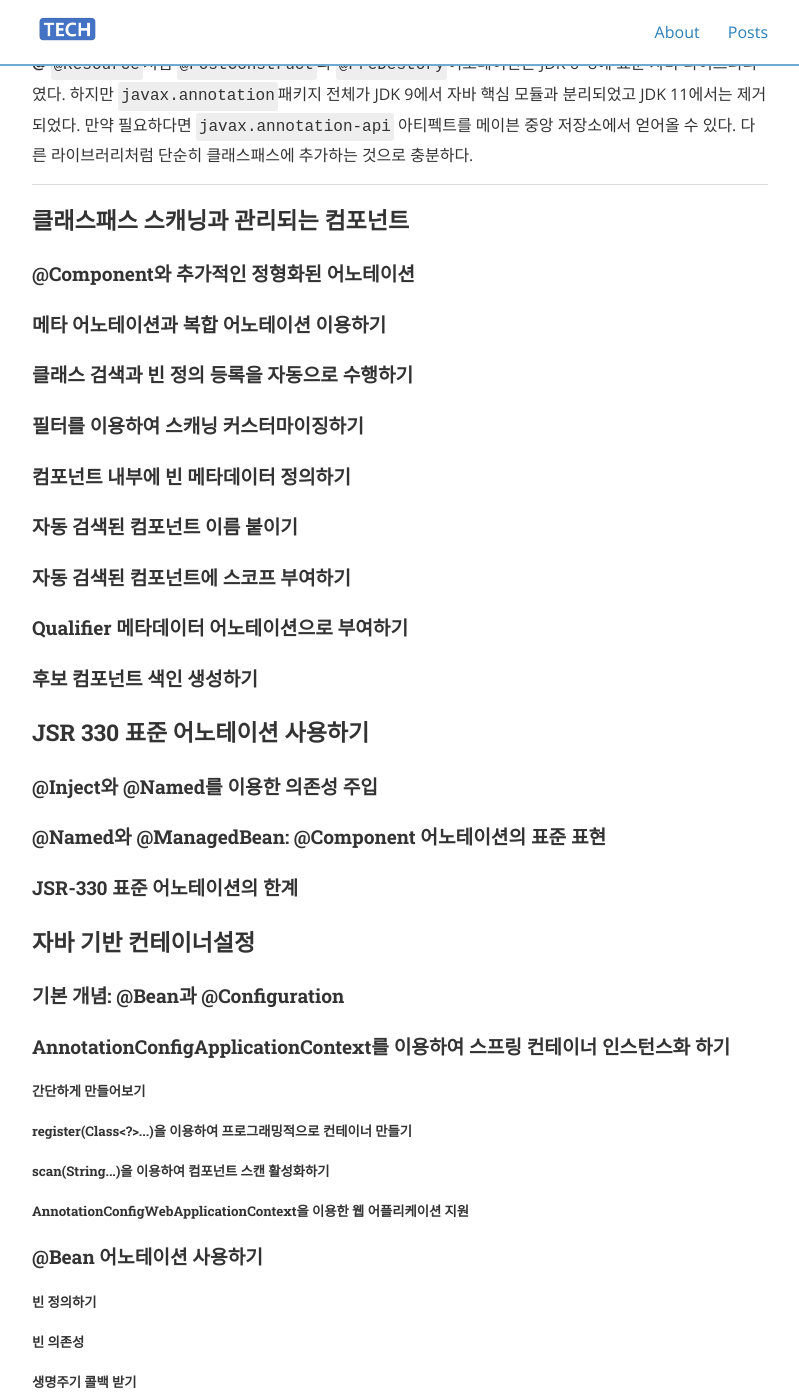
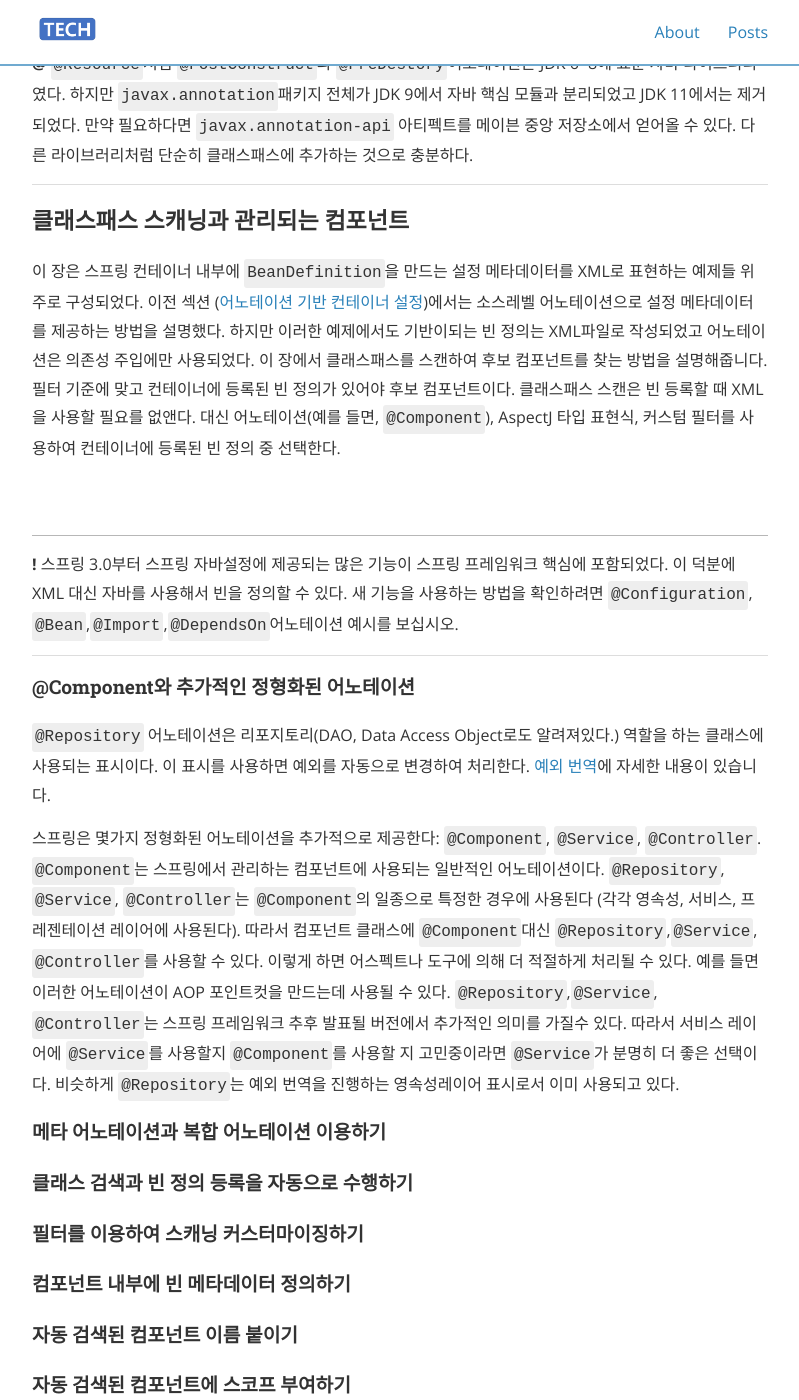
Before and after one commit to e406hsy/e406hsy.github.io, a Jekyll site: the page built from _posts/2020-05-17-Spring_Reference_Core_1_Beans.md, in a window 1280 px wide and 1400 px high, scrolled down 106684 px. Shown: the whole window, without its empty margins (240-1039 px from the left). Built offline with Jekyll 4.4.1, drawn with Linux system fonts in a browser that asks for light colours; nearby versions of some CDN libraries; comment, search, counter and statistics services are not loaded.

Commit message:
add: add contents

```diff
--- a/_posts/2020-05-17-Spring_Reference_Core_1_Beans.md
+++ b/_posts/2020-05-17-Spring_Reference_Core_1_Beans.md
@@ -3160,7 +3160,18 @@ public class CachingMovieLister {
 
 <h3 id="beans-classpath-scanning">클래스패스 스캐닝과 관리되는 컴포넌트</h3>
 
+이 장은 스프링 컨테이너 내부에 `BeanDefinition`을 만드는 설정 메타데이터를 XML로 표현하는 예제들 위주로 구성되었다. 이전 섹션 ([어노테이션 기반 컨테이너 설정](#beans-annotation-config))에서는 소스레벨 어노테이션으로 설정 메타데이터를 제공하는 방법을 설명했다. 하지만 이러한 예제에서도 기반이되는 빈 정의는 XML파일로 작성되었고 어노테이션은 의존성 주입에만 사용되었다. 이 장에서 클래스패스를 스캔하여 후보 컴포넌트를 찾는 방법을 설명해줍니다. 필터 기준에 맞고 컨테이너에 등록된 빈 정의가 있어야 후보 컴포넌트이다. 클래스패스 스캔은 빈 등록할 때 XML을 사용할 필요를 없앤다. 대신 어노테이션(예를 들면, `@Component`), AspectJ 타입 표현식, 커스텀 필터를 사용하여 컨테이너에 등록된 빈 정의 중 선택한다.
+
+| |
+| ----- |
+| **!** 스프링 3.0부터 스프링 자바설정에 제공되는 많은 기능이 스프링 프레임워크 핵심에 포함되었다. 이 덕분에 XML 대신 자바를 사용해서 빈을 정의할 수 있다. 새 기능을 사용하는 방법을 확인하려면 `@Configuration`,`@Bean`,`@Import`,`@DependsOn`어노테이션 예시를 보십시오.
+
 <h4 id="beans-stereotype-annotations">@Component와 추가적인 정형화된 어노테이션</h4>
+
+`@Repository` 어노테이션은 리포지토리(DAO, Data Access Object로도 알려져있다.) 역할을 하는 클래스에 사용되는 표시이다. 이 표시를 사용하면 예외를 자동으로 변경하여 처리한다. [예외 번역](https://docs.spring.io/spring-framework/docs/5.2.6.RELEASE/spring-framework-reference/data-access.html#orm-exception-translation)에 자세한 내용이 있습니다.
+
+스프링은 몇가지 정형화된 어노테이션을 추가적으로 제공한다: `@Component`, `@Service`, `@Controller`. `@Component`는 스프링에서 관리하는 컴포넌트에 사용되는 일반적인 어노테이션이다. `@Repository`, `@Service`, `@Controller`는 `@Component`의 일종으로 특정한 경우에 사용된다 (각각 영속성, 서비스, 프레젠테이션 레이어에 사용된다). 따라서 컴포넌트 클래스에 `@Component`대신 `@Repository`,`@Service`,`@Controller`를 사용할 수 있다. 이렇게 하면 어스펙트나 도구에 의해 더 적절하게 처리될 수 있다. 예를 들면 이러한 어노테이션이 AOP 포인트컷을 만드는데 사용될 수 있다. `@Repository`,`@Service`,`@Controller`는 스프링 프레임워크 추후 발표될 버전에서 추가적인 의미를 가질수 있다. 따라서 서비스 레이어에 `@Service`를 사용할지 `@Component`를 사용할 지 고민중이라면 `@Service`가 분명히 더 좋은 선택이다. 비슷하게 `@Repository`는 예외 번역을 진행하는 영속성레이어 표시로서 이미 사용되고 있다.
+
 <h4 id="beans-meta-annotations">메타 어노테이션과 복합 어노테이션 이용하기</h4>
 <h4 id="beans-scanning-autodetection">클래스 검색과 빈 정의 등록을 자동으로 수행하기 </h4>
 <h4 id="beans-scanning-filters">필터를 이용하여 스캐닝 커스터마이징하기</h4>
```
